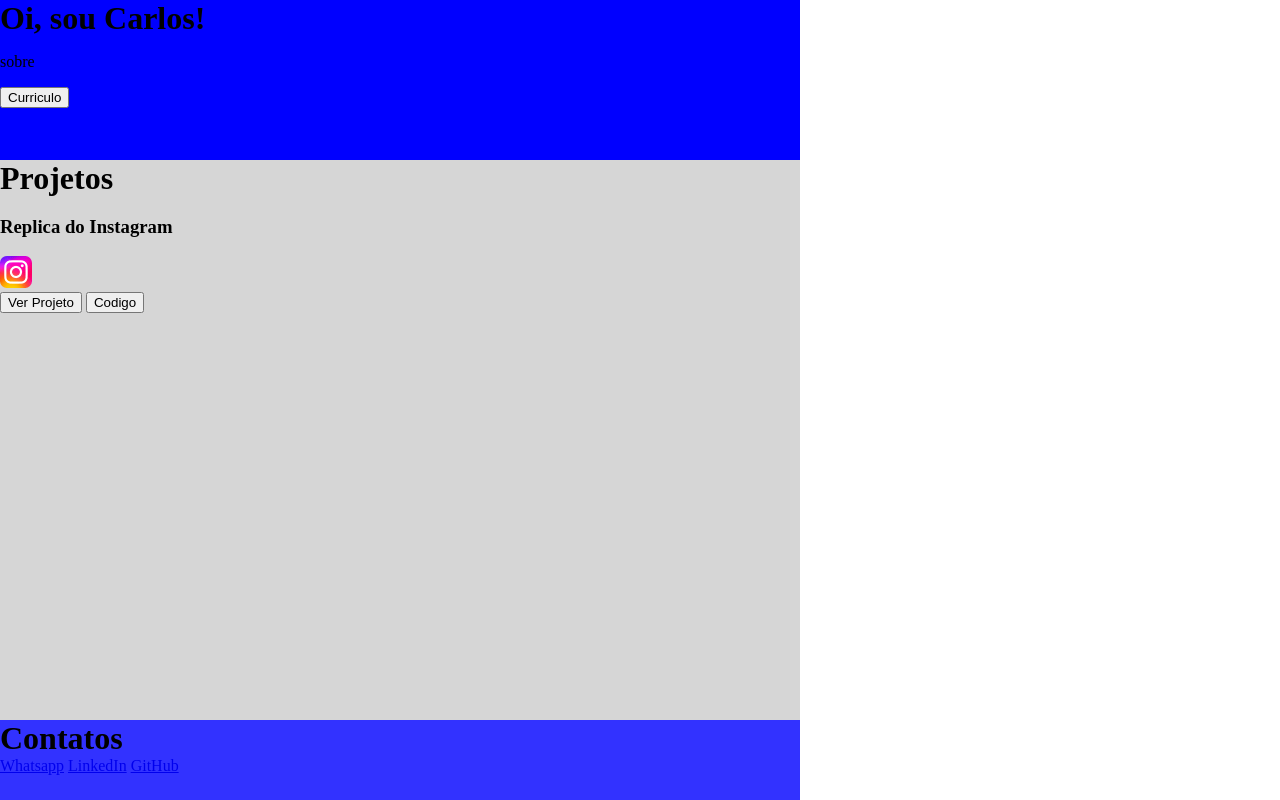
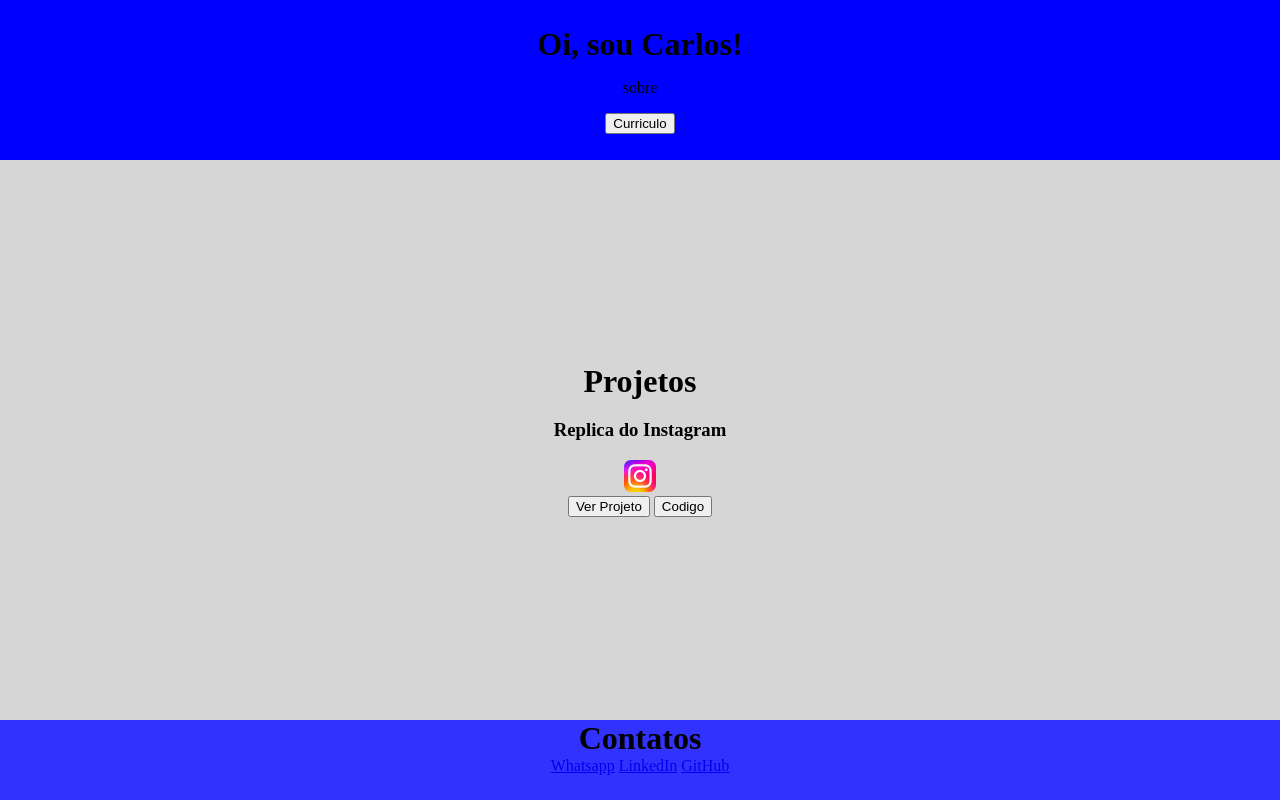
Before and after one commit to Carlos-xd146/Portifolio, a plain HTML site: page index.html in a window 1280 px wide. Drawn offline with Linux system fonts and the light colour scheme.

Commit message:
Update style.css

```diff
--- a/css/style.css
+++ b/css/style.css
@@ -1,6 +1,5 @@
-body {
+body{
     height: 100vh;
-    width: 100vh;
     margin: 0;
     padding: 0;
     background-color: white;
@@ -17,20 +16,28 @@ h1 {
     height: 20%;
     width: 100%;
     background-color: blue;
-
+    justify-items: center;
+    align-content: center;
+    text-align: center;
 }
 
 .projetos {
     background-color: rgb(214, 214, 214);
     height: 70%;
-    width: 100vh;
+    width: 100%;
     margin: 0;
     padding: 0;
+    justify-items: center;
+    align-content: center;
+    text-align: center;
 }
 
 
 .contatos {
     height: 10%;
-    width: 100vh;
+    width: 100%;
     background-color: rgb(50, 50, 255);
+    justify-items: center;
+    text-align: center;
+
 }
```
